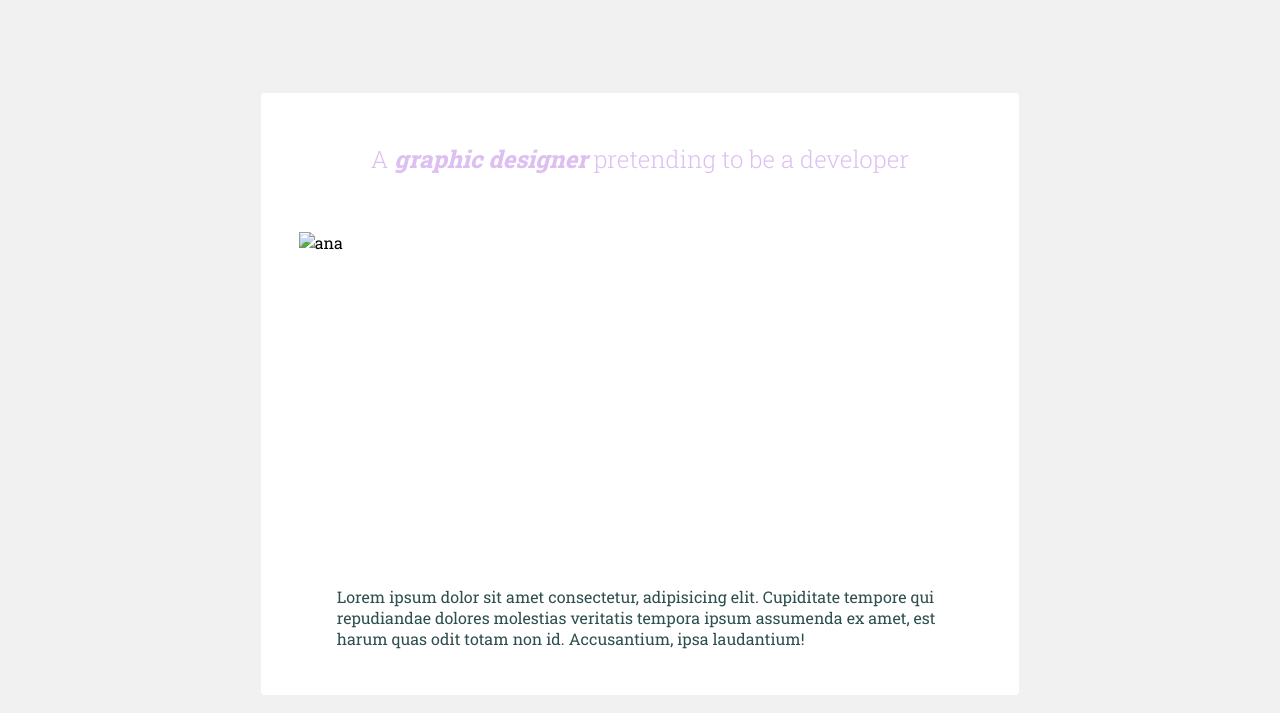
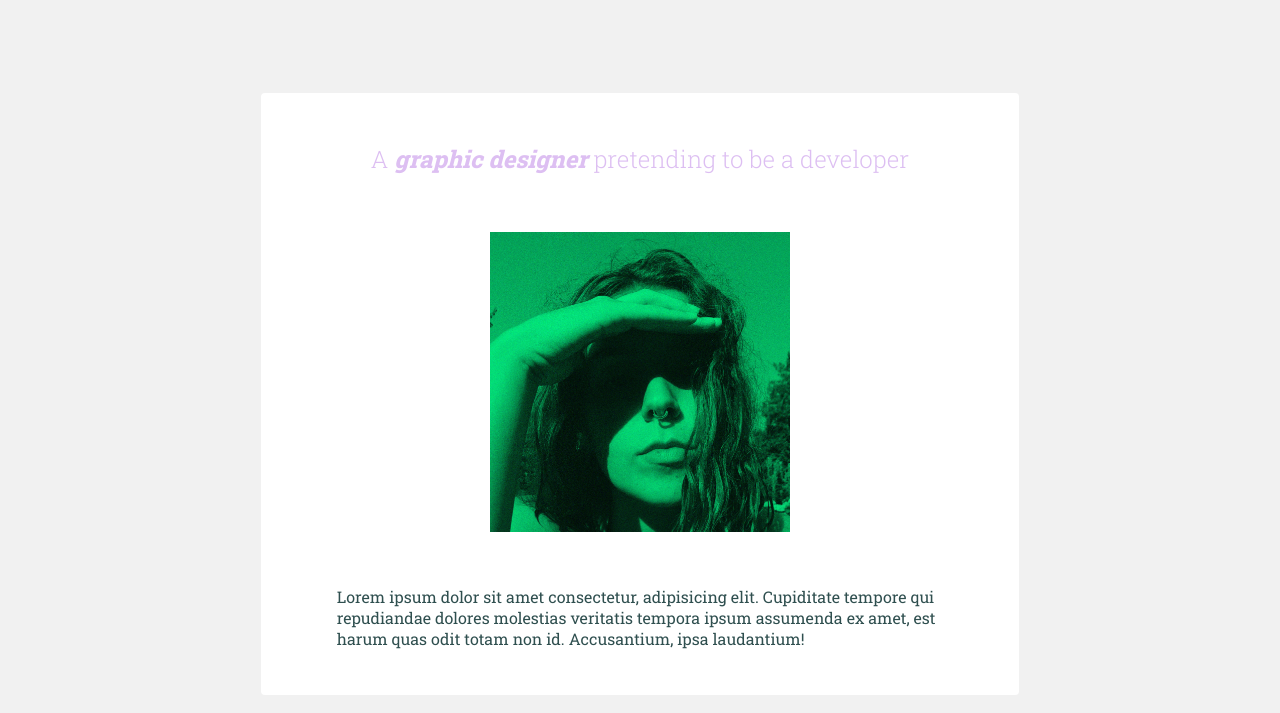
Before and after one commit to anaroquesa/profile, a plain HTML site: page index.html in a window 1280 px wide. Shown: the part 422-1135 px from the top of the page. Drawn offline with Linux system fonts and the light colour scheme; the site is published under a folder, as on GitHub Pages, so addresses that start at the root find nothing.

Commit message:
Update index.html

```diff
--- a/index.html
+++ b/index.html
@@ -17,7 +17,7 @@
 
       <div class="container">
         <h2>A <strong><i>graphic designer</i></strong> pretending to be a developer</h2>
-            <img src="/images/f.jpg" alt="ana">
+            <img src="./images/f.jpg" alt="ana">
           <p>Lorem ipsum dolor sit amet consectetur, adipisicing elit. Cupiditate tempore qui repudiandae dolores molestias veritatis tempora ipsum assumenda ex amet, est harum quas odit totam non id. Accusantium, ipsa laudantium!</p>
       </div>
       <br>
```
